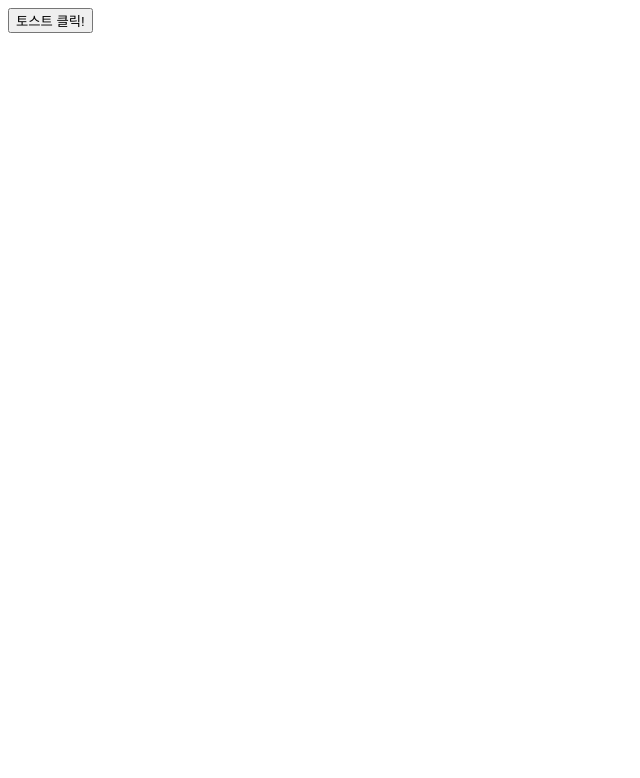
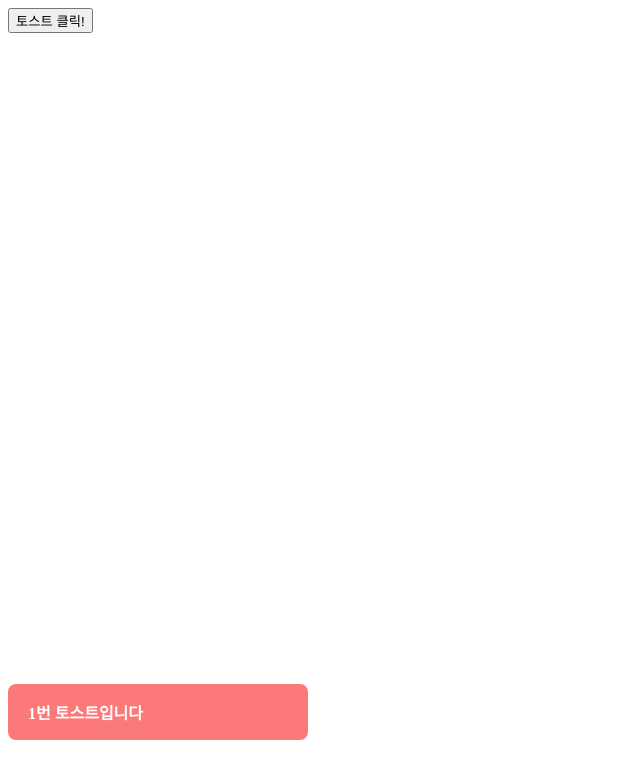
Before and after one commit to coconutstd/60days-finish, a website: page 8주차/2과제/index.html in a window 1280 px wide. Both pictures are taken after a click on the button "토스트 클릭!". Shown: the whole page, without its empty margins (0-640 px from the left). Drawn offline with Linux system fonts and the light colour scheme.

Commit message:
토스트 구현 환료

```diff
--- a/8주차/2과제/index.html
+++ b/8주차/2과제/index.html
@@ -10,6 +10,6 @@
   <body>
     <button class="toast-button">토스트 클릭!</button>
     <div class="toast-container"></div>
-    <script src="/script.js"></script>
+    <script src="./script.js"></script>
   </body>
 </html>
--- a/8주차/2과제/script.js
+++ b/8주차/2과제/script.js
@@ -0,0 +1,17 @@
+const container = document.querySelector(".toast-container");
+const button = document.querySelector(".toast-button");
+
+let index = 1;
+
+button.addEventListener("click", () => {
+  const toast = document.createElement("div");
+  toast.classList.add("toast", "show");
+  toast.innerText = `${index}번 토스트입니다`;
+  index += 1;
+  setTimeout(removeToast, 3000);
+
+  function removeToast() {
+    container.removeChild(container.lastElementChild);
+  }
+  container.prepend(toast);
+});
```
